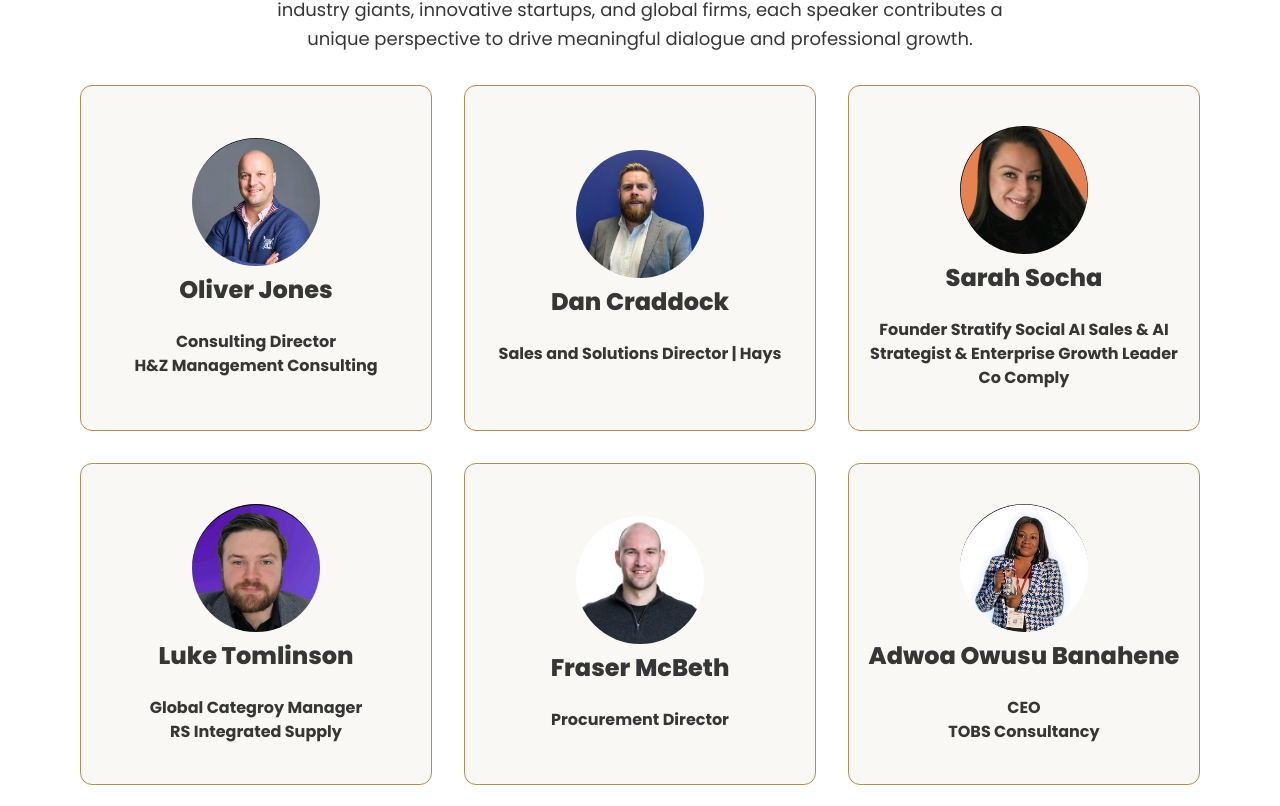
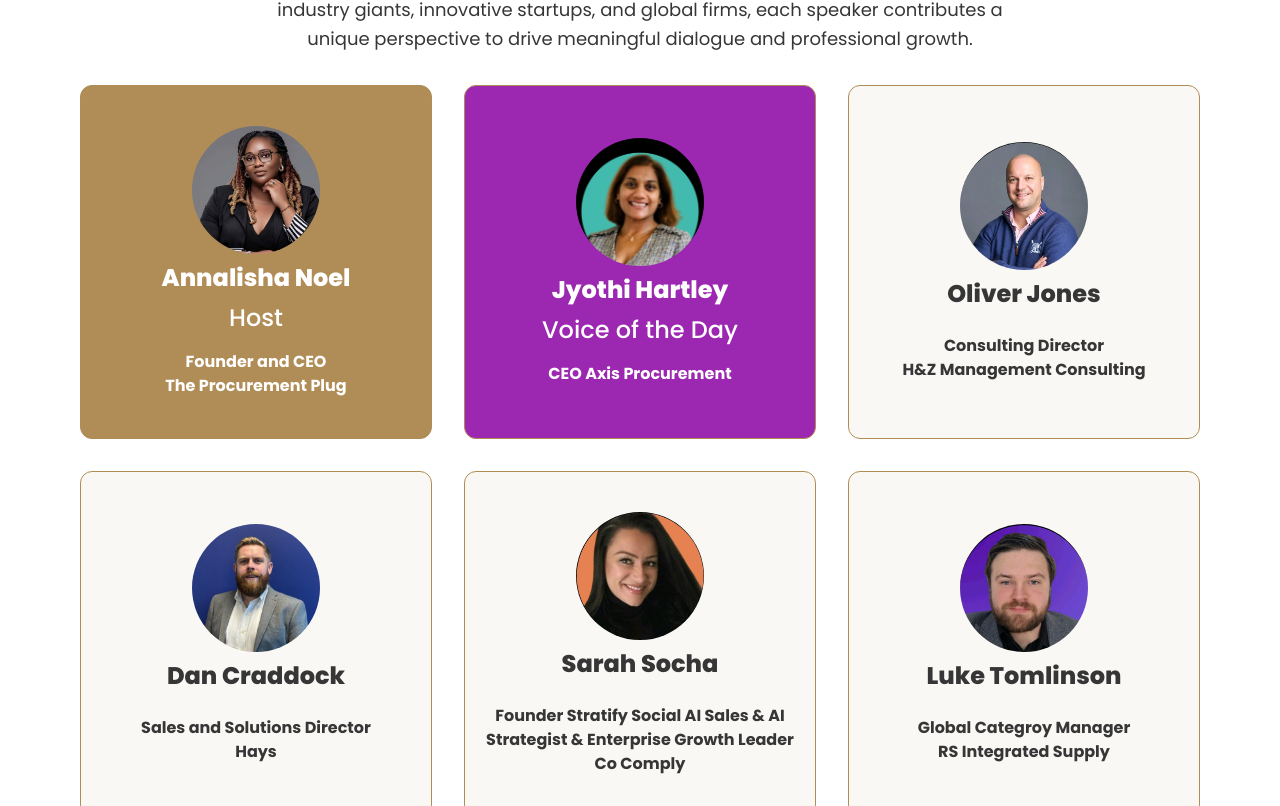
Before and after one commit to NexaForgeTechnologies/theprocurementplug, a Next.js app: page /event/elevate2025-manchester in a window 1280 px wide. Shown: the part 3574-4380 px from the top of the page. Built offline with nearby package versions, Linux system fonts and the light colour scheme.

Commit message:
updated speakers

```diff
--- a/src/containers/events/manchester/GuestCTR.jsx
+++ b/src/containers/events/manchester/GuestCTR.jsx
@@ -4,6 +4,24 @@ import GuestComp from "@/components/events/GuestComp";
 
 function GuessCTR() {
   const guessDetails = [
+    {
+      id: 15,
+      img: "/images/guess/guest-19.jpg",
+      heading: "Annalisha Noel",
+      subHeading: "Host",
+      text1: "Founder and CEO",
+      text2: "The Procurement Plug",
+      bgColor: "rgb(176, 141, 87)",
+    },
+    {
+      id: 12,
+      img: "/images/guess/guess-12.jpg",
+      heading: "Jyothi Hartley",
+      subHeading: "Voice of the Day",
+      text1: "CEO Axis Procurement",
+      // text2: "",
+      bgColor: "#9c27b0",
+    },
     {
       id: 1,
       img: "/images/guess/guess-1.jpg",
@@ -17,8 +35,8 @@ function GuessCTR() {
       img: "/images/guess/dan-craddock.jpg",
       heading: "Dan Craddock",
       // subHeading: "Keynote",
-      text1: "Sales and Solutions Director | Hays",
-      text2: "",
+      text1: "Sales and Solutions Director",
+      text2: "Hays",
     },
     {
       id: 3,
@@ -135,24 +153,6 @@ function GuessCTR() {
       text1: "Head of Procurement at Leeds City Council",
       text2: "",
     },
-    {
-      id: 12,
-      img: "/images/guess/guess-12.jpg",
-      heading: "Jyothi Hartley",
-      // subHeading: "Moderator & Voice Of The Day",
-      text1: "CEO Axis Procurement",
-      text2: "Voice of the Day",
-      bgColor: "rgb(176, 141, 87)",
-    },
-    {
-      id: 15,
-      img: "/images/guess/guess-15.jpg",
-      heading: "Annalisha Noel",
-      // subHeading: "Host & Founder of TPP",
-      text1: "Founder and the CEO of The Procurement Plug",
-      text2: "",
-      bgColor: "#9c27b0",
-    },
   ];
 
   return (
--- a/src/containers/events/scotland/GuestCTR.jsx
+++ b/src/containers/events/scotland/GuestCTR.jsx
@@ -5,12 +5,22 @@ import GuestComp from "@/components/events/GuestComp";
 function GuessCTR() {
   const guessDetails = [
     {
+      id: 9,
+      img: "/images/guess/guest-19.jpg",
+      heading: "Annalisha Noel",
+      subHeading: "Host",
+      text1: "Founder and CEO",
+      text2: "The Procurement Plug",
+      bgColor: "rgb(176, 141, 87)",
+    },
+    {
       id: 3,
       img: "/images/elevate-scotland/grahamcopeland.jpg",
       heading: "Graham Copeland",
-      // subHeading: "Keynote and Panellist",
-      text1: "Procurement Expert & Business Development",
-      text2: "Director GEP",
+      subHeading: "Voice of the Day",
+      text1: "Procurement Expert & Business Development Director",
+      text2: "GEP",
+      bgColor: "#9c27b0",
     },
     {
       id: 1,
@@ -25,9 +35,9 @@ function GuessCTR() {
       img: "/images/elevate-scotland/davidloseby.jpg",
       heading: "David Loseby",
       // subHeading: "Panellist",
-      text1: "Senior Advisor & Educator in Procurement",
-      text2:
-        "ESG & Behavioural Transformation Editor in Chief Eurasia Academic Publishing Group Limited",
+      text1:
+        "Senior Advisor & Educator in Procurement ESG & Behavioural Transformation",
+      text2: "Editor in Chief Eurasia Academic Publishing Group Limited",
     },
 
     {
@@ -60,9 +70,8 @@ function GuessCTR() {
       img: "/images/elevate-scotland/francis.jpeg",
       heading: "Francis Ekenimoh",
       // subHeading: "",
-      // text1: "",
-      text2:
-        "Senior Economist at the Department of Health and Social Care (DHSC)",
+      text1: "Senior Economist",
+      text2: "The Department of Health and Social Care (DHSC)",
     },
     {
       id: 8,
```
Also changed, not shown: public/images/guess/guest-19.jpg (added).
